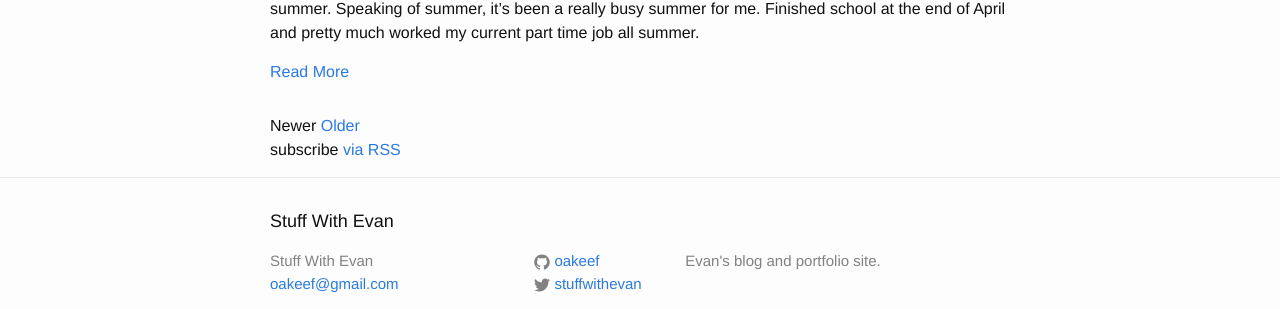
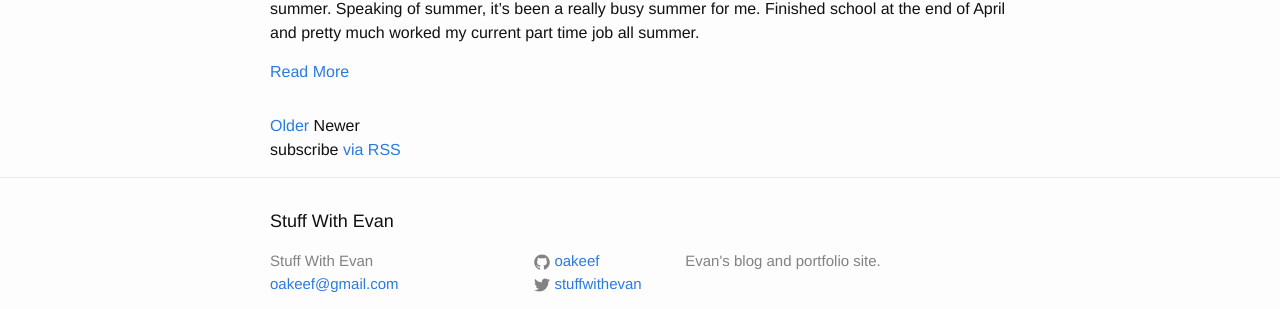
Before and after one commit to oakeef/oakeef.github.io, a Jekyll site: the page built from index.html, in a window 1280 px wide. Shown: the part 719-1028 px from the top of the page. Built offline with Jekyll 4.4.1, drawn with Linux system fonts in a browser that asks for light colours; the list of posts is cut into pages by our own code.

Commit message:
rolled back changes to paginator

```diff
--- a/index.html
+++ b/index.html
@@ -23,6 +23,11 @@ layout: default
   </ul>
 <!-- Pagination links -->
 <div class="pagination">
+  {% if paginator.next_page %}
+    <a href="/page{{paginator.next_page}}" class="older">Older</a>
+  {% else %}
+    <span class="next">Older</span>
+  {% endif %}
   {% if paginator.previous_page %}
     {% if paginator.page == 2 %}
       <a href="/" class="newer">Newer</a>
@@ -32,11 +37,6 @@ layout: default
   {% else %}
     <span class="previous">Newer</span>
   {% endif %}
-    {% if paginator.next_page %}
-    <a href="/page{{paginator.next_page}}" class="older">Older</a>
-  {% else %}
-    <span class="next">Older</span>
-  {% endif %}
 
   <p class="rss-subscribe">subscribe <a href="{{ "/feed.xml" | prepend: site.baseurl }}">via RSS</a></p>
 
```
